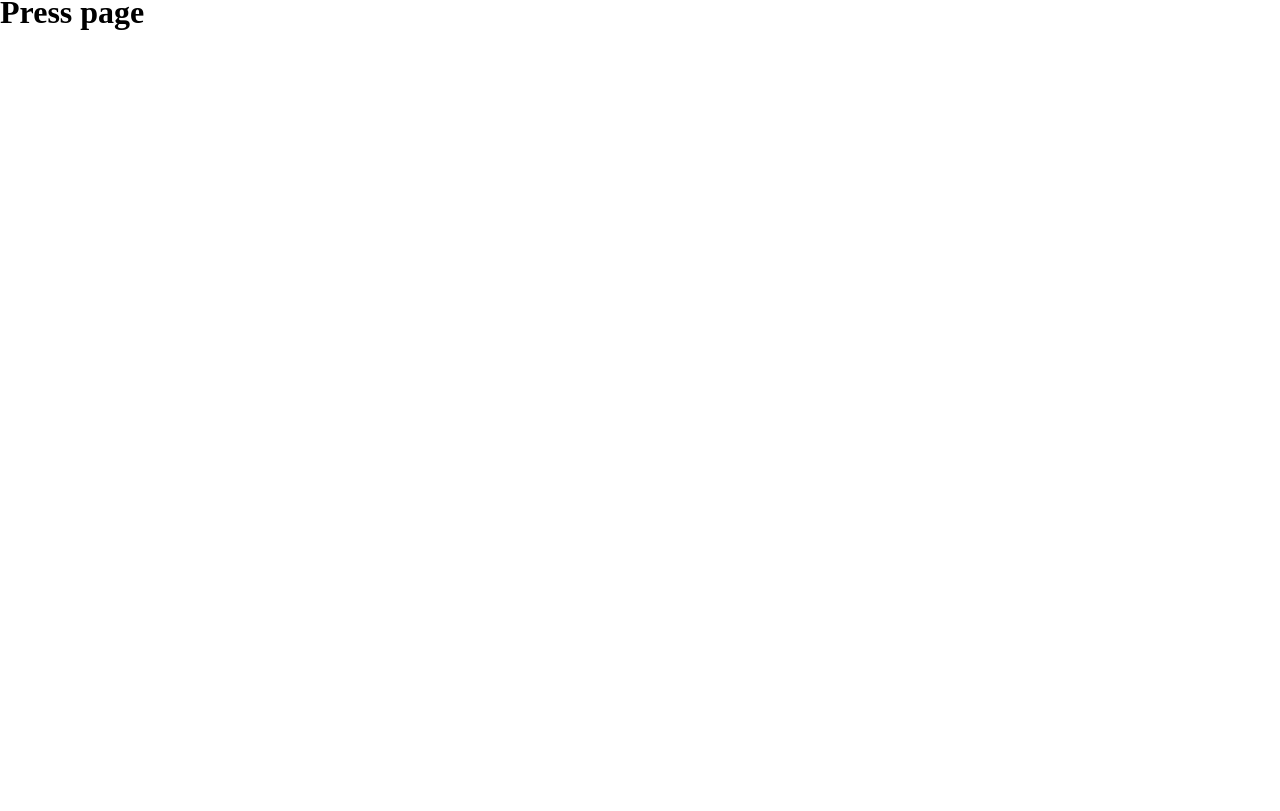
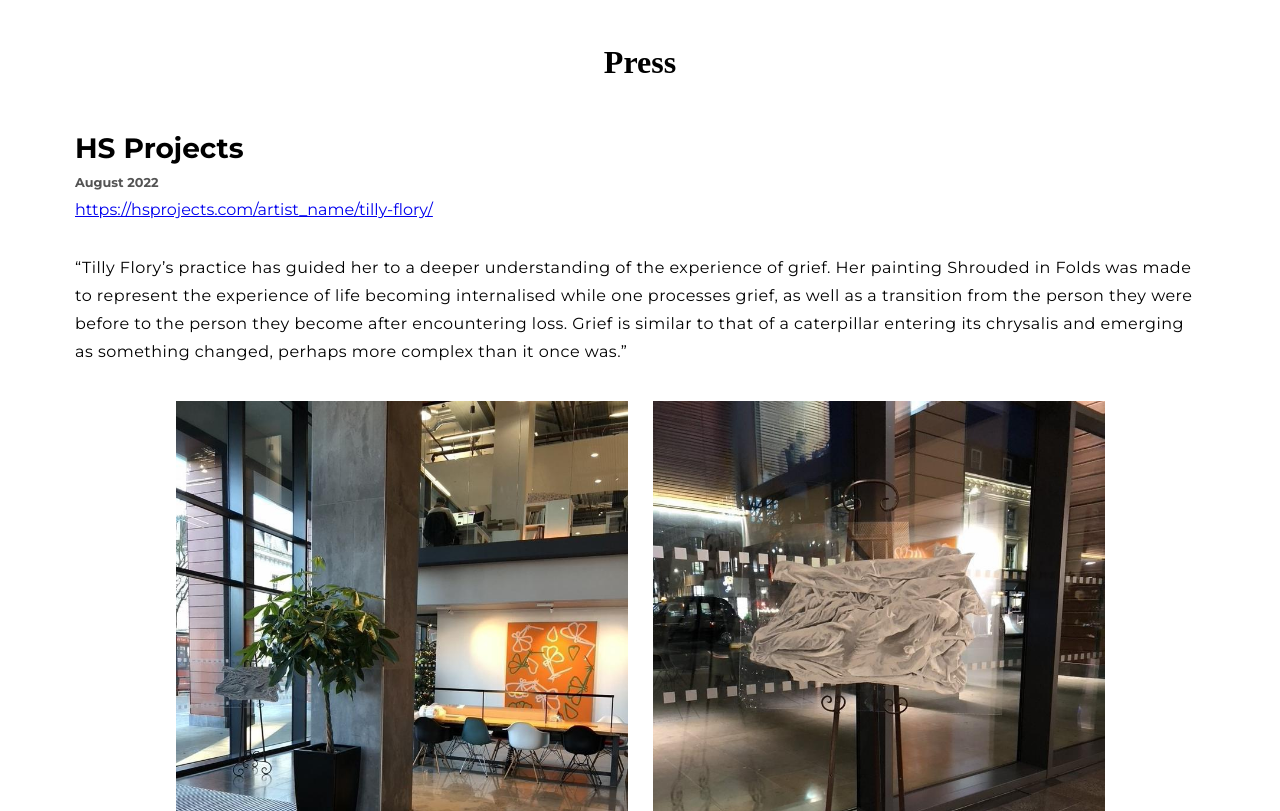
Before and after one commit to m0lts/tilly_flory, a React (Vite) app: page /press in a window 1280 px wide. Shown: the part 289-1100 px from the top of the page. Before the commit the page ends 800 px from the top, so only its background shows below. Built offline with nearby package versions, Linux system fonts and the light colour scheme; a web font is replaced by a local one.

Commit message:
press page complete

```diff
--- a/src/assets/global.css
+++ b/src/assets/global.css
@@ -69,6 +69,10 @@ header {
     border-top: 1px solid var(--dark-grey);
     border-bottom: 1px solid var(--dark-grey);
     cursor: pointer;
+    transition: all 250ms linear;
+}
+.link.active {
+    font-weight: 500;
     transition: all 250ms linear;
 }
 
@@ -255,8 +259,6 @@ header {
     font-size: 1.25rem;
 }
 
-/* BACK BUTTON */
-
 
 /* INDIVIDUAL PIECE PAGES */
 .piece_page {
@@ -333,6 +335,61 @@ header {
     cursor: pointer;
 }
 
+/* PRESS PAGE */
+.press_page {
+    padding:50px;
+}
+.press_page h1 {
+    text-align: center;
+    margin-bottom: 25px;
+}
+.press_container {
+    padding:25px;
+    display: flex;
+    flex-direction: column;
+    justify-content: center;
+    align-items: flex-start;
+}
+.press_title_and_date {
+    margin-bottom: 25px;
+}
+.press_title {
+    font-size: 1.75rem;
+}
+.press_date {
+    color: var(--dark-grey);
+    font-size: 0.8rem;
+    padding:10px 0;
+}
+.press_text {
+    padding: 10px 0;
+    line-height: 1.75rem;
+    letter-spacing: 0.03rem;
+}
+.press_imgs_cont {
+    padding-top: 25px;
+    width: 80%;
+    margin: 0 auto;
+    display: flex;
+    justify-content: center;
+    align-items: center;
+    gap:25px;
+}
+.press_imgs_cont img {
+    width:50%;
+    height:auto;
+}
+@media screen and (max-width: 768px) {
+    .press_imgs_cont {
+        flex-direction: column;
+    }
+    .press_imgs_cont img {
+        width:100%;
+    }
+}
+
+
+
 
 /* SUBSCRIBE FORM */
 .form_cont {
--- a/src/components/navbar.jsx
+++ b/src/components/navbar.jsx
@@ -1,24 +1,32 @@
 import React from "react";
 import '../assets/global.css';
 import { Link } from "react-router-dom";
+import { useState } from "react";
 
 export default function Navbar() {
+
+    const [activeItem, setActiveItem] = useState('');
+
+    const handleItemClick = (itemName) => {
+        setActiveItem(itemName);
+    };
+
     return (
         <ul className="navbar">
             <li className="navItem">
-                <Link to='/' className="link">About</Link>
+                <Link to='/' className={`link ${activeItem === 'About' ? 'active' : ''}`} onClick={() => handleItemClick('About')}>About</Link>
             </li>
             <li className="navItem">
-                <Link to='/gallery' className="link">Gallery</Link>
+                <Link to='/gallery' className={`link ${activeItem === 'Gallery' ? 'active' : ''}`} onClick={() => handleItemClick('Gallery')}>Gallery</Link>
             </li>
             <li className="navItem">
-                <Link to='/press' className="link">Press</Link>
+                <Link to='/press' className={`link ${activeItem === 'Press' ? 'active' : ''}`} onClick={() => handleItemClick('Press')}>Press</Link>
             </li>
             <li className="navItem">
-                <Link to='/shop' className="link">Shop</Link>
+                <Link to='/shop' className={`link ${activeItem === 'Shop' ? 'active' : ''}`} onClick={() => handleItemClick('Shop')}>Shop</Link>
             </li>
             <li className="navItem">
-                <Link to='/contact' className="link">Contact</Link>
+                <Link to='/contact' className={`link ${activeItem === 'Contact' ? 'active' : ''}`} onClick={() => handleItemClick('Contact')}>Contact</Link>
             </li>
         </ul>
     )
--- a/src/pages/press.jsx
+++ b/src/pages/press.jsx
@@ -4,7 +4,25 @@ import '../assets/global.css';
 export default function Press() {
     return (
         <section className="press_page">
-            <h1>Press page</h1>
+            <h1>Press</h1>
+            <div className="press_container">
+                <div className="press_title_and_date">
+                    <h2 className="press_title">HS Projects</h2>
+                    <h3 className="press_date">August 2022</h3>
+                    <a target="blank" href="https://hsprojects.com/artist_name/tilly-flory/" className="press_link">https://hsprojects.com/artist_name/tilly-flory/</a>
+                </div>
+                <div className="press_text">
+                    <p>“Tilly Flory’s practice has guided her to a deeper understanding of the experience of grief.
+                        Her painting Shrouded in Folds was made to represent the experience of life becoming internalised
+                        while one processes grief, as well as a transition from the person they were before to the person
+                        they become after encountering loss. Grief is similar to that of a caterpillar entering its chrysalis
+                         and emerging as something changed, perhaps more complex than it once was.”</p>
+                </div>
+                <div className="press_imgs_cont">
+                    <img src="../../public/images/press_imgs/shrouded_in_folds.jpeg" alt="" />
+                    <img src="../../public/images/press_imgs/shrouded_in_folds2.jpeg" alt="" />
+                </div>
+            </div>
         </section>
     )
 }
```
Also changed, not shown: public/images/press_imgs/shrouded_in_folds.jpeg (added), public/images/press_imgs/shrouded_in_folds2.jpeg (added).
